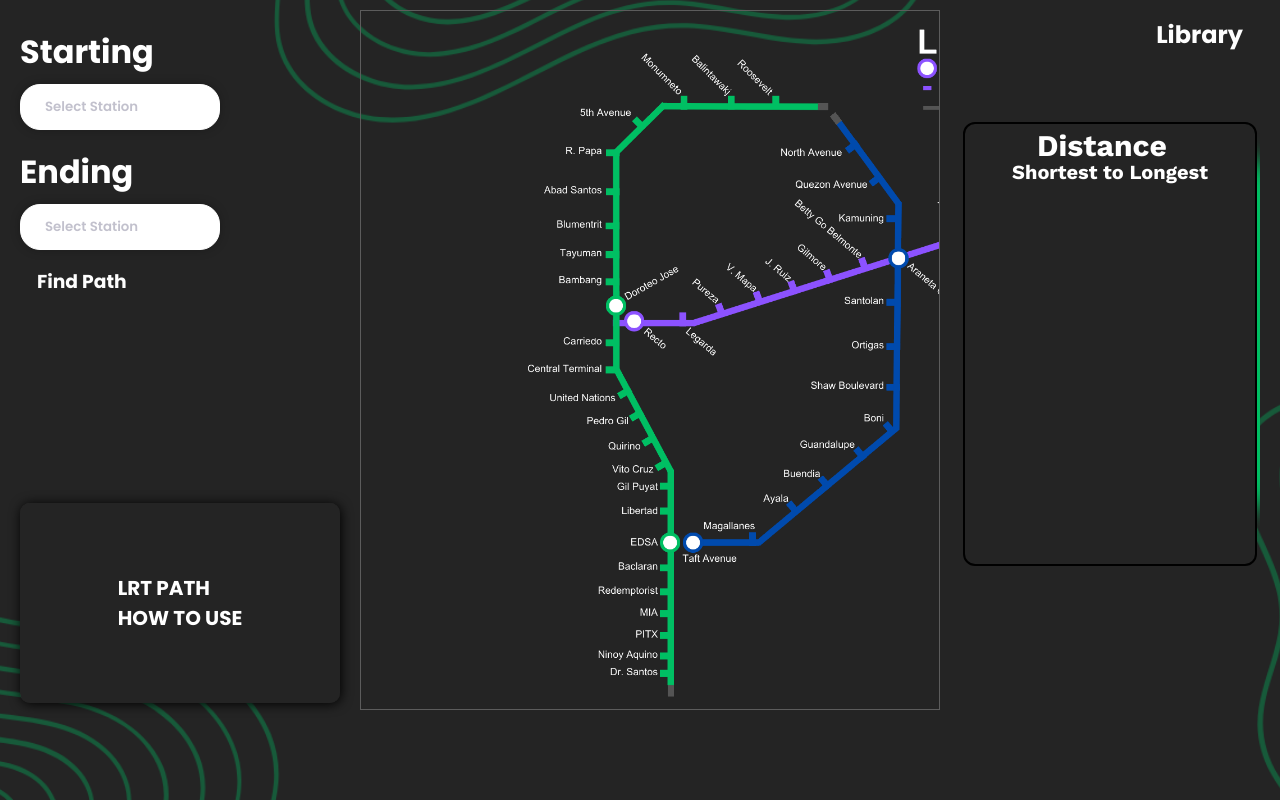
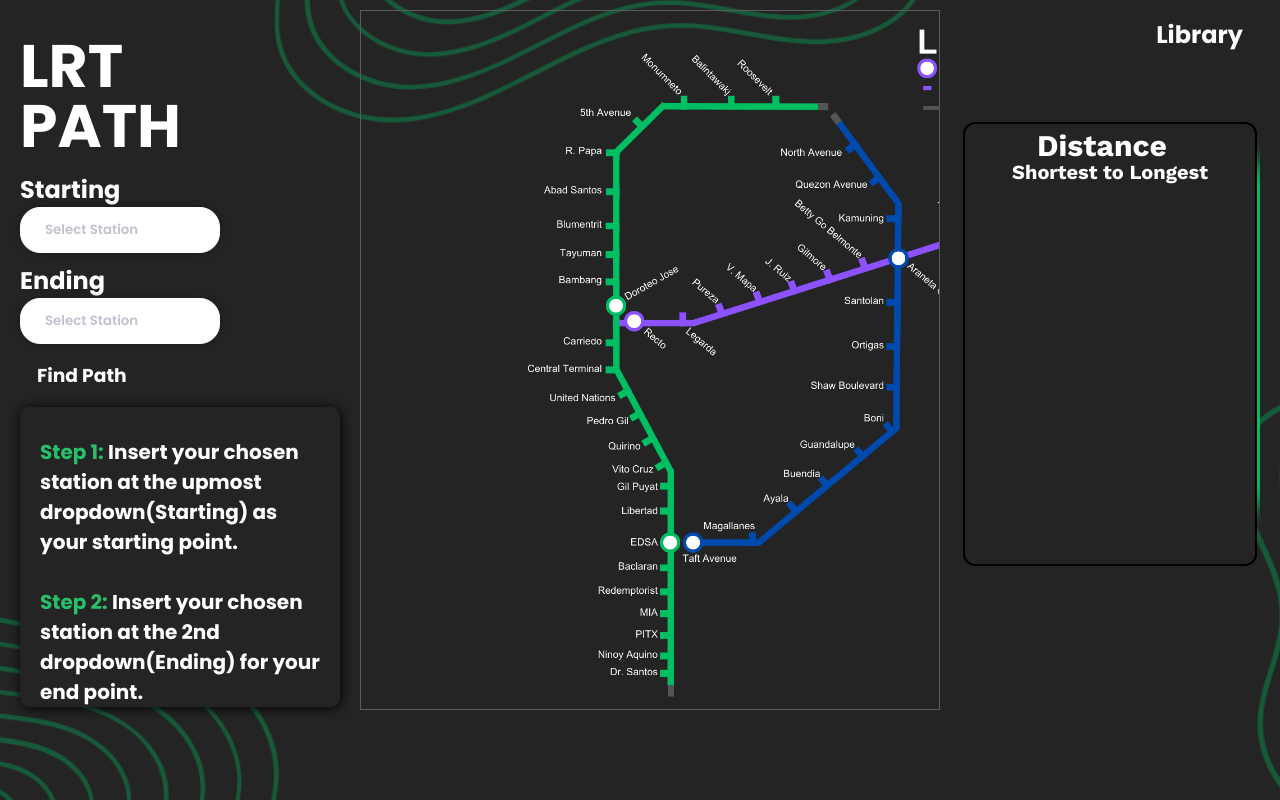
Before and after one commit to RheoCents/Baby-MEN-Webpage, a Flask app: page /work4 in a window 1280 px wide. Shown: the part 60-860 px from the top of the page. Run offline with Flask 3, Linux system fonts and the light colour scheme.

Commit message:
changed layout arrangement on lrt path, linked list, and works

```diff
--- a/templates/lrtpath.html
+++ b/templates/lrtpath.html
@@ -236,8 +236,8 @@
             position: relative;
             border-radius: 10px;
             width: 320px;
-            height: 200px;
-            background-color: #474646;
+            height: 300px;
+            background-color: #242424;
             -webkit-box-shadow: 1px 1px 12px #000;
             box-shadow: 1px 1px 12px #000;
             -webkit-transform: preserve-3d;
@@ -268,47 +268,12 @@
             border-radius: 4px;
         }
 
-        .cover {
-            top: 0;
-            position: absolute;
-            background-color: #242424;
-            width: 100%;
-            height: 100%;
-            border-radius: 10px;
-            cursor: pointer;
-            -webkit-transition: all 0.5s;
-            transition: opacity 0.5s ease;
-            -webkit-transform-origin: 0;
-            -ms-transform-origin: 0;
-            transform-origin: 0;
-            -webkit-box-shadow: 1px 1px 12px #000;
-            box-shadow: 1px 1px 12px #000;
-            display: -webkit-box;
-            display: -ms-flexbox;
-            display: flex;
-            -webkit-box-align: center;
-            -ms-flex-align: center;
-            align-items: center;
-            -webkit-box-pack: center;
-            -ms-flex-pack: center;
-            justify-content: center;
-        }
-
-        .book:hover .cover {
-            -webkit-transition: all 0.5s;
-            opacity: 0;
-            transition: all 1s;
-            -webkit-transform: rotatey(-80deg);
-            -ms-transform: rotatey(-80deg);
-            transform: rotatey(-80deg);
-        }
         p {
             margin-left: 20px;
             margin-right: 20px;
             font-size: 20px;
             font-weight: bolder;
         }
-
 
     </style>
 </head>
@@ -329,7 +294,8 @@
     <div class="hero">
         <div class="left-content">
             <div class="container">
-                <h1>Starting</h1>
+                <h1 style = "font-size: 60px;">LRT PATH</h1>
+                <h2>Starting</h2>
                 <div class="select-box">
                     <div class="input-container">
                         <input type="text" id="start" class="selected selected1" placeholder="Select Station" readonly/>
@@ -392,7 +358,7 @@
                         </input>
                     </div>
                 </div>
-                <h1>Ending</h1>
+                <h2>Ending</h2>
                 <div class="select-box">
                     <div class="input-container">
                         <input type="text" id="end" class="selected selected2" placeholder="Select Station" readonly/>
@@ -453,7 +419,7 @@
                                 <li class="option option2">North Avenue</li>
                         </ul>
                         <h3>
-                            <a onclick="findPath()"; style = "margin-bottom: 200px;">Find Path</a>
+                            <a onclick="findPath()"; style = "margin-bottom: 10px;">Find Path</a>
                         </h3>
                     </div>
                     <script src="static/js/dropdownjs.js"></script>
@@ -461,18 +427,18 @@
             </div>
             <div class="book">
                 <p style="color: white;">
+                    <br>
                     <span style="color: #28bf68;">Step 1:</span>
                     Insert your chosen station at the upmost dropdown(Starting) as your starting point.
+                    <br>
                     <br>
                     <span style="color: #28bf68;">Step 2:</span>
                     Insert your chosen station at the 2nd dropdown(Ending) for your end point.
                     <br>
+                    <br>
                     <span style="color: #28bf68;">Step 3:</span>
                     Click the "Find Path" button if you're done and look at the box to the right for the shortest distance.
                 </p>
-                <div class="cover">
-                    <p>LRT PATH<br>HOW TO USE</p>
-                </div>
             </div>
         </div>
         <div class = "map-content">
```
Also changed, not shown: static/CSS/styles.css (+12 -2 lines), static/js/script.js (+9 -2 lines), templates/linkedlist.html (+18 -6 lines).
